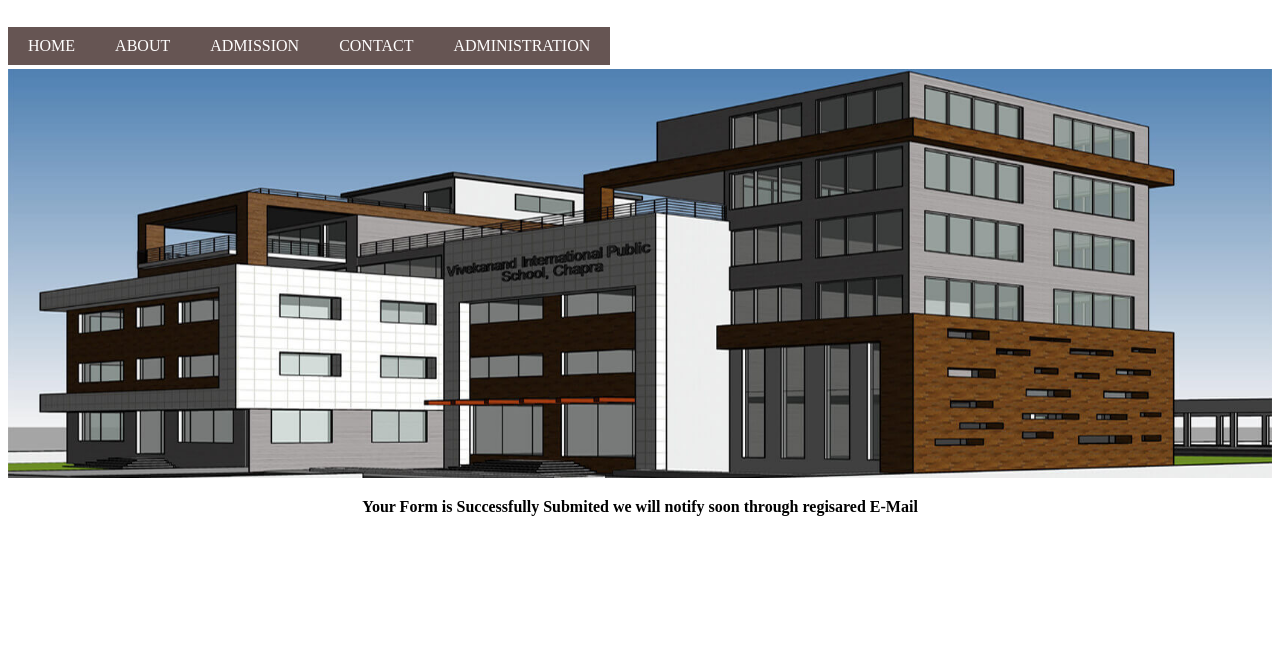
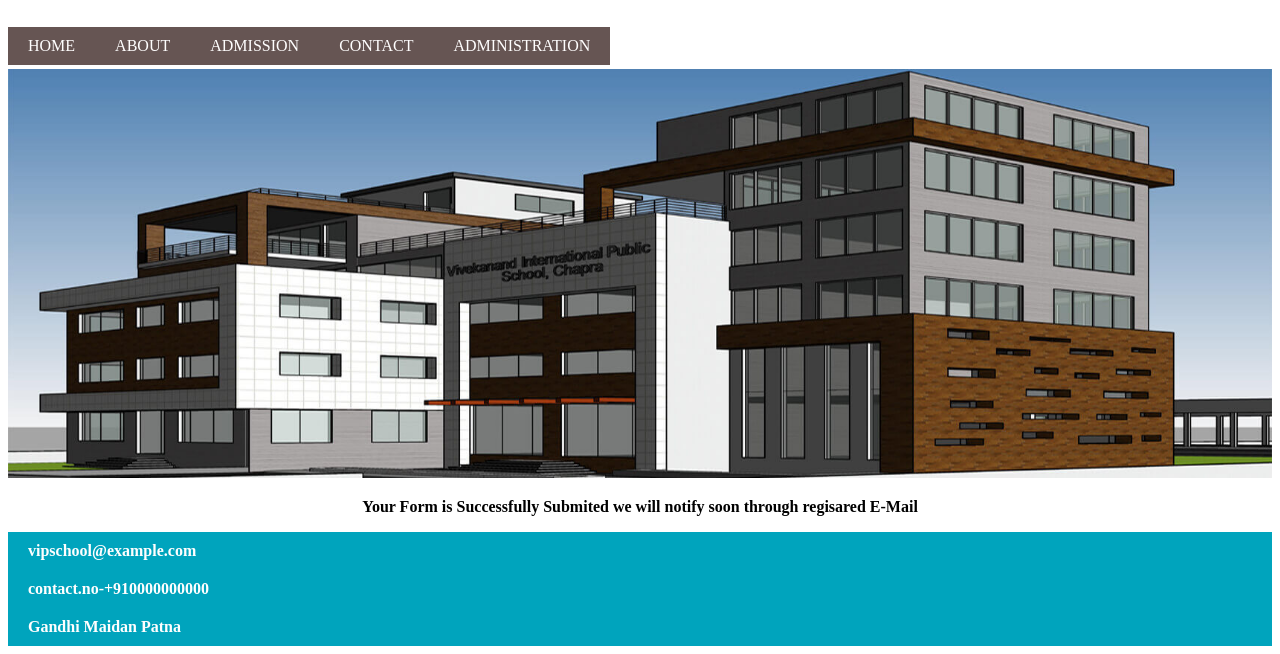
Before and after one commit to BoltDevil/College-Web-Project, a plain HTML site: page sub.html in a window 1280 px wide. Shown: the part 576-1230 px from the top of the page. Before the commit the page ends 1108 px from the top, so only its background shows below. Drawn offline with Linux system fonts and the light colour scheme; a web font is replaced by a local one.

Commit message:
Update sub.html

```diff
--- a/sub.html
+++ b/sub.html
@@ -41,7 +41,29 @@
     <a href="#contact">CONTACT</a>
     <img width="100%" src="./img2/slider.jpg" alt="VIP school">
     <p id="font" style="text-align:center;">Your Form is Successfully Submited we will notify soon through regisared
-        E-Mail</p>
+        E-Mail
+    </p>
+    <footer>
+
+        <div class="flex-container">
+            <div>
+                <a style="background-color:#00A4BD;" id="font"
+                    href="mailto:vipschool45@example.com">vipschool@example.com</a>
+            </div>
+
+            <div>
+                <a style="background-color:#00A4BD;" id="font" href="tel:+910000000000">contact.no-+910000000000</a>
+            </div>
+            <div>
+                <a style="background-color:#00A4BD;" id="font"
+                    href="http://www.google.co.in/maps/@25.6175493,85.1166169,19.99z" target="_blank">
+                    Gandhi Maidan
+                    Patna
+                </a>
+            </div>
+        </div>
+
+    </footer>
 
 </body>
 
```
